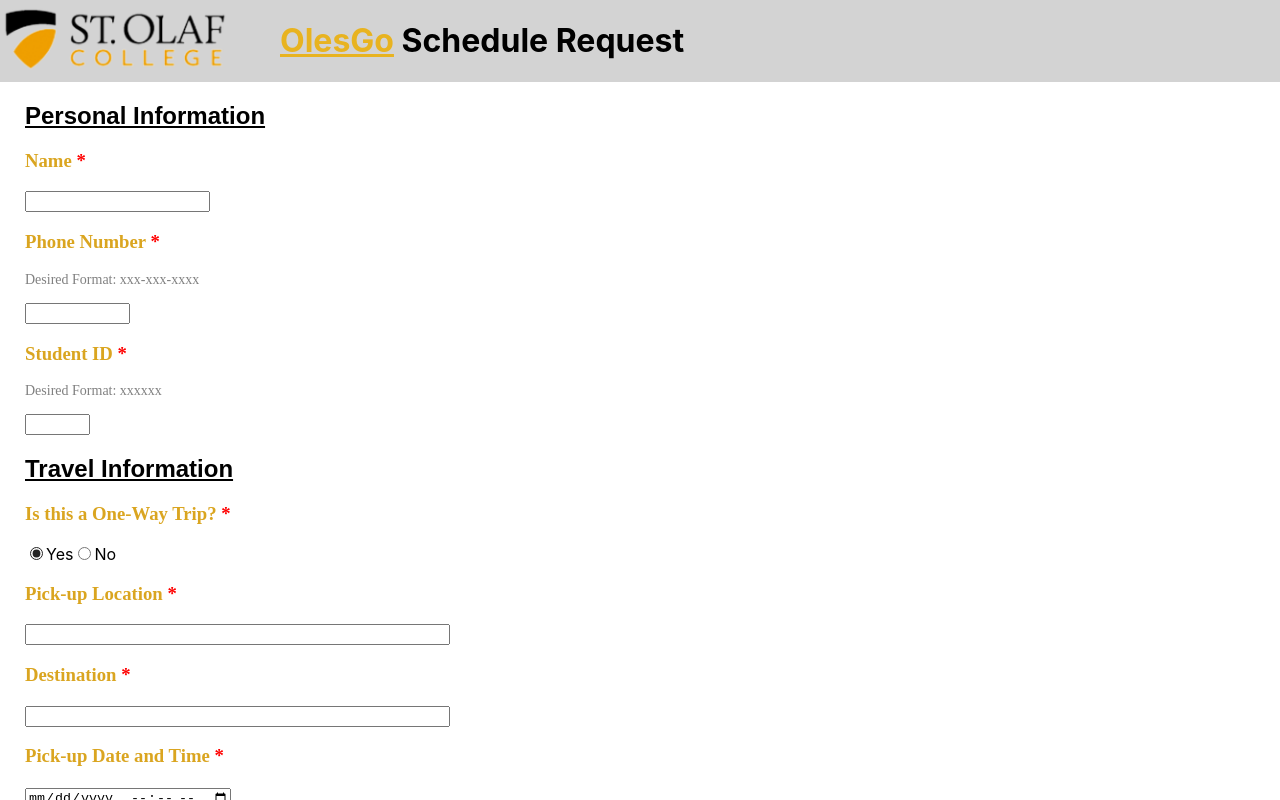
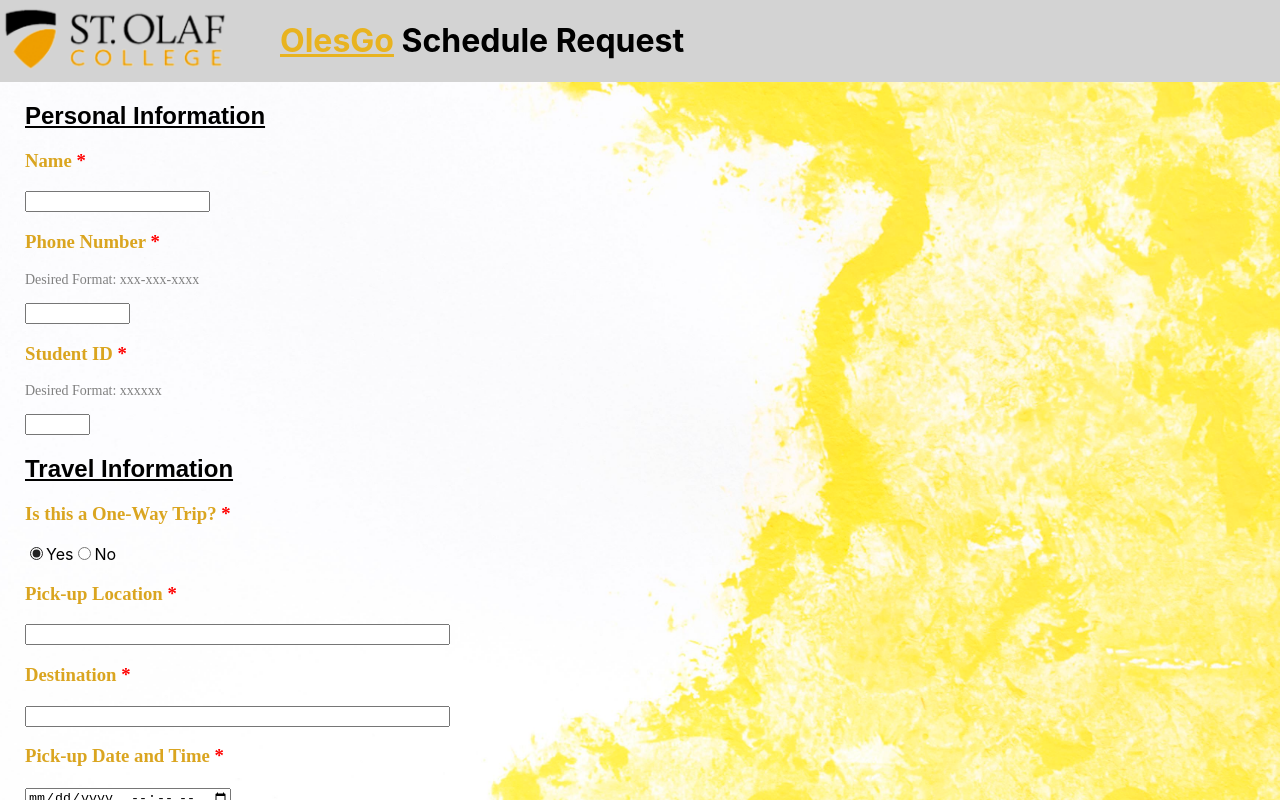
Before and after one commit to misterkeegs/Hackathon2024, a React (Create React App) app in the folder olesgo/: page / in a window 1280 px wide. Shown: the top 800 px of the page. Built offline with nearby package versions, Linux system fonts and the light colour scheme.

Commit message:
adding pee background

```diff
--- a/olesgo/src/App.js
+++ b/olesgo/src/App.js
@@ -116,7 +116,7 @@
 
 
   return (
-    <div>
+    <div class="main">
       <div style={{ display: 'flex', alignItems: 'center', backgroundColor: 'lightgrey' }}>
 
         <a href='https://wp.stolaf.edu/'>
```
